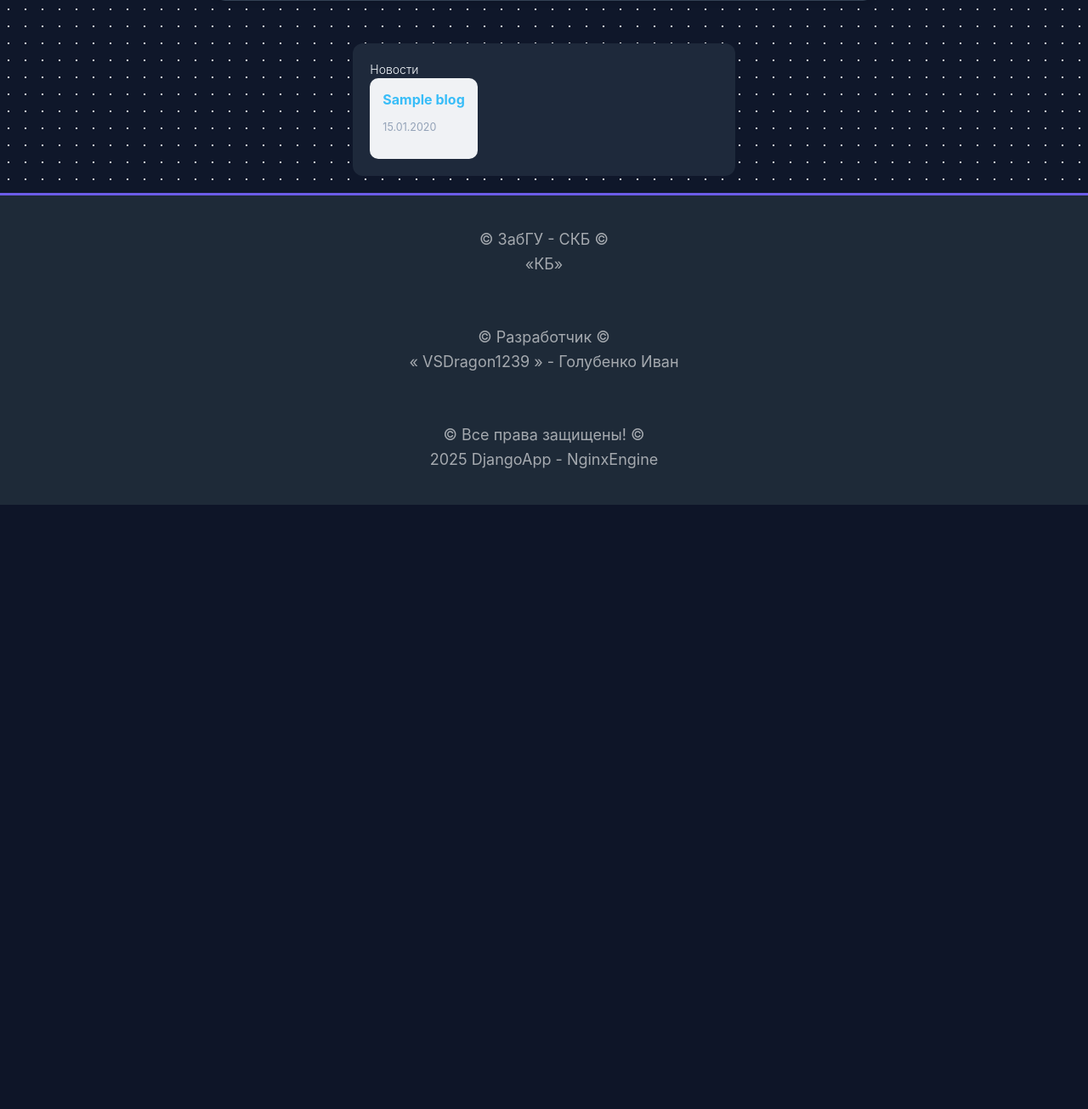
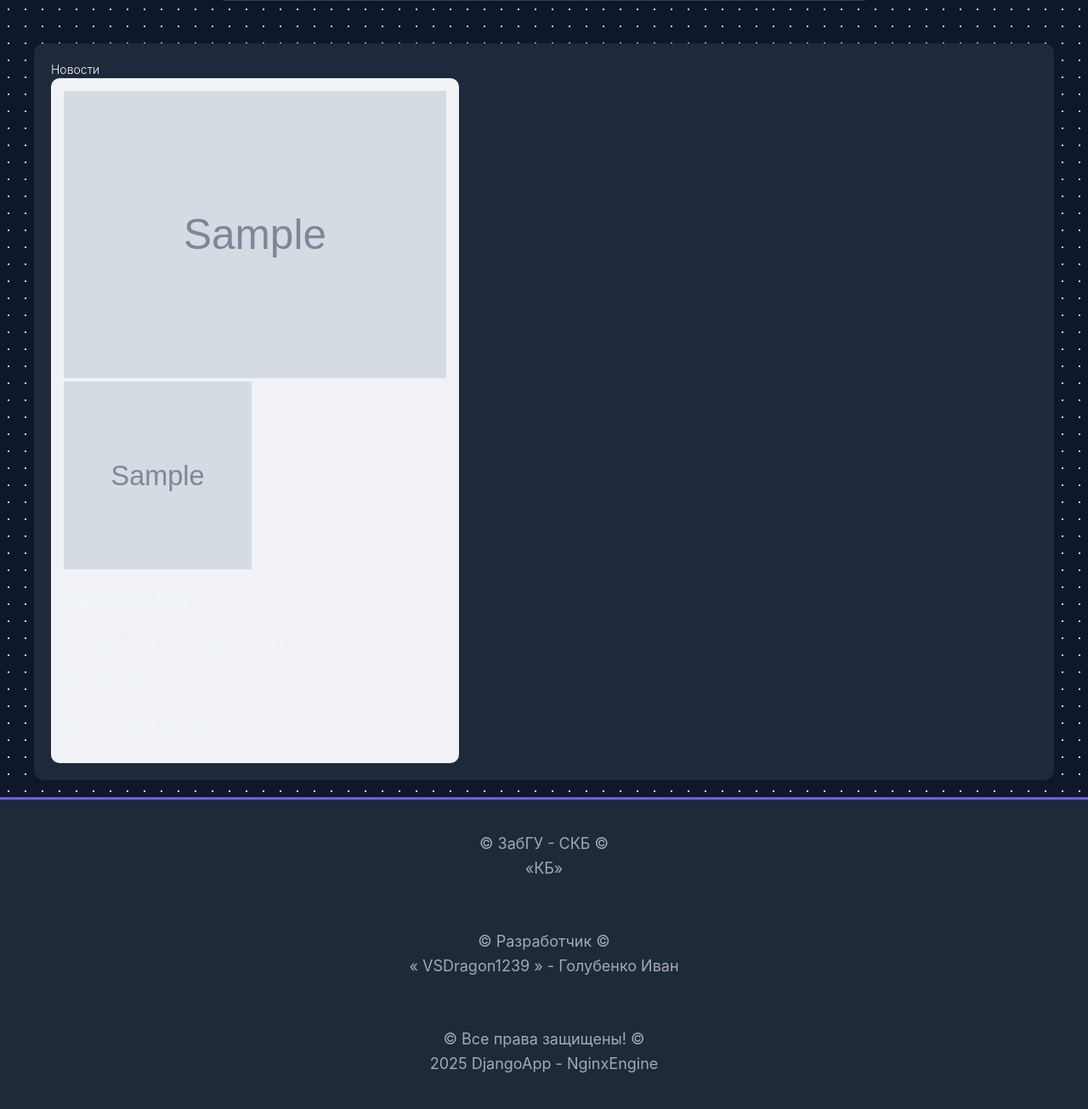
Before and after one commit to VSDragon1239/MainWebUIProject, a Django app: template templates/pages/index.html in a window 1280 px wide. Shown: the part 859-2164 px from the top of the page at 85% size. Before the commit the page ends 1453 px from the top, so only its background shows below. Run offline with Django 5.2, Linux system fonts and the light colour scheme; the template is opened without the code that fills it: most values are stand-ins (such as "Sample title", 1, 10 or a date in 2020); grey boxes marked "Sample" are stand-in pictures; data that the repository does not hold is empty.

Commit message:
ct2_v0.1.11 update blog

```diff
--- a/templates/pages/index.html
+++ b/templates/pages/index.html
@@ -405,10 +405,37 @@
 <section class="news-section">
     <h3>Новости</h3>
     <div class="news">
-        {% for n in blog %}
+        {% for n in blogs_list %}
         <article class="news__item">
-            <h4 class="news__title"><a href="{{ n.get_absolute_url }}">{{ n.title }}</a></h4>
-            <p class="news__meta">{{ n.published_at|date:"d.m.Y" }}</p>
+            <div class="blog-posts">
+                {% for blog in blogs_list %}
+                <div class="blog-post">
+                    <div class="blog-post-image">
+                        {% if blog.images.first %}
+                        <div class="img-blog-image_first">
+                            <img src="{{ blog.images.first.image.url }}" width="450" alt="Превью">
+                        </div>
+                        {% endif %}
+                        <div class="img-blog-images">
+                            {% for img in blog.images.all %}
+                            {% if img.image.url == blog.images.first.image.url %}
+
+                            {% else %}
+                            <img src="{{ img.image.url }}" width="221" height="221" alt="Изображение">
+                            {% endif %}
+                            {% endfor %}
+                        </div>
+                    </div>
+                    <h2 class="blog-post-title">{{ blog.title }}</h2>
+                    <p class="blog-post-meta">
+                        <span class="blog-post-author">{{ blog.author }}</span>
+                        <span class="blog-post-date">{{ blog.created_at }}</span>
+                    </p>
+                    <p class="blog-post-body">{{ blog.content|truncatechars:200|urlize }}</p>
+                    <p class="blog-post-footer">Магические причуды</p>
+                </div>
+                {% endfor %}
+            </div>
         </article>
         {% empty %}
         <p style="color: #94a3b8;">Новостей нет.</p>
```
